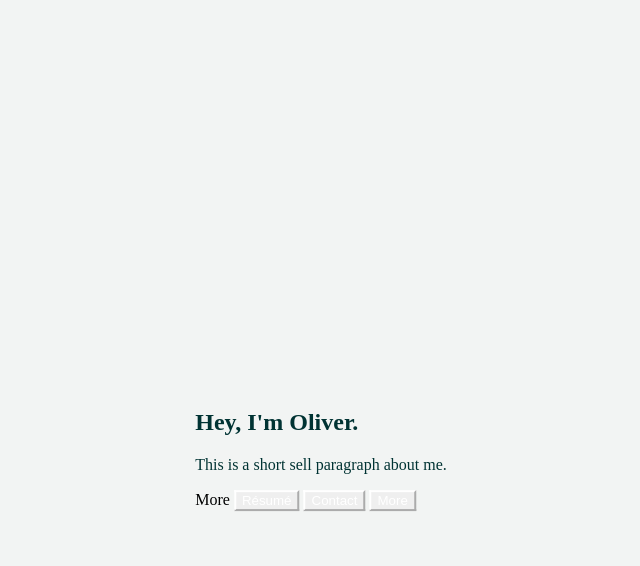
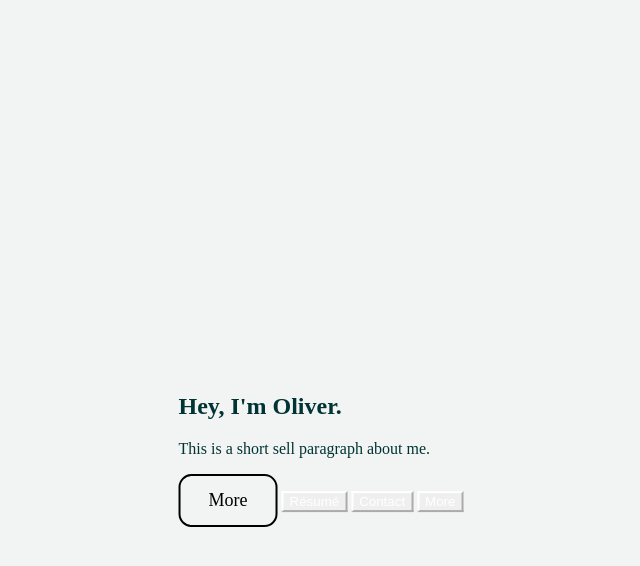
Before and after one commit to allofher/allofher.github.io, a Jekyll site: the page index.html, which Jekyll copies as it is, in a window 1280 px wide. Shown: the top 566 px of the page, without its empty margins (319-959 px from the left). Built offline with Jekyll 4.4.1, drawn with Linux system fonts in a browser that asks for light colours.

Commit message:
Update index.html

```diff
--- a/index.html
+++ b/index.html
@@ -27,8 +27,13 @@
     				-moz-appearance: button;
     				appearance: button;
 
+				border: 2px solid black;
+  				color: black;
+  				border-radius: 13px;
+  				padding: 14px 28px;
+  				font-size: 18px;
+
     				text-decoration: none;
-    				color: initial;
 			}
 			/* ================================================================================================= */
 			/* Centering */
```
